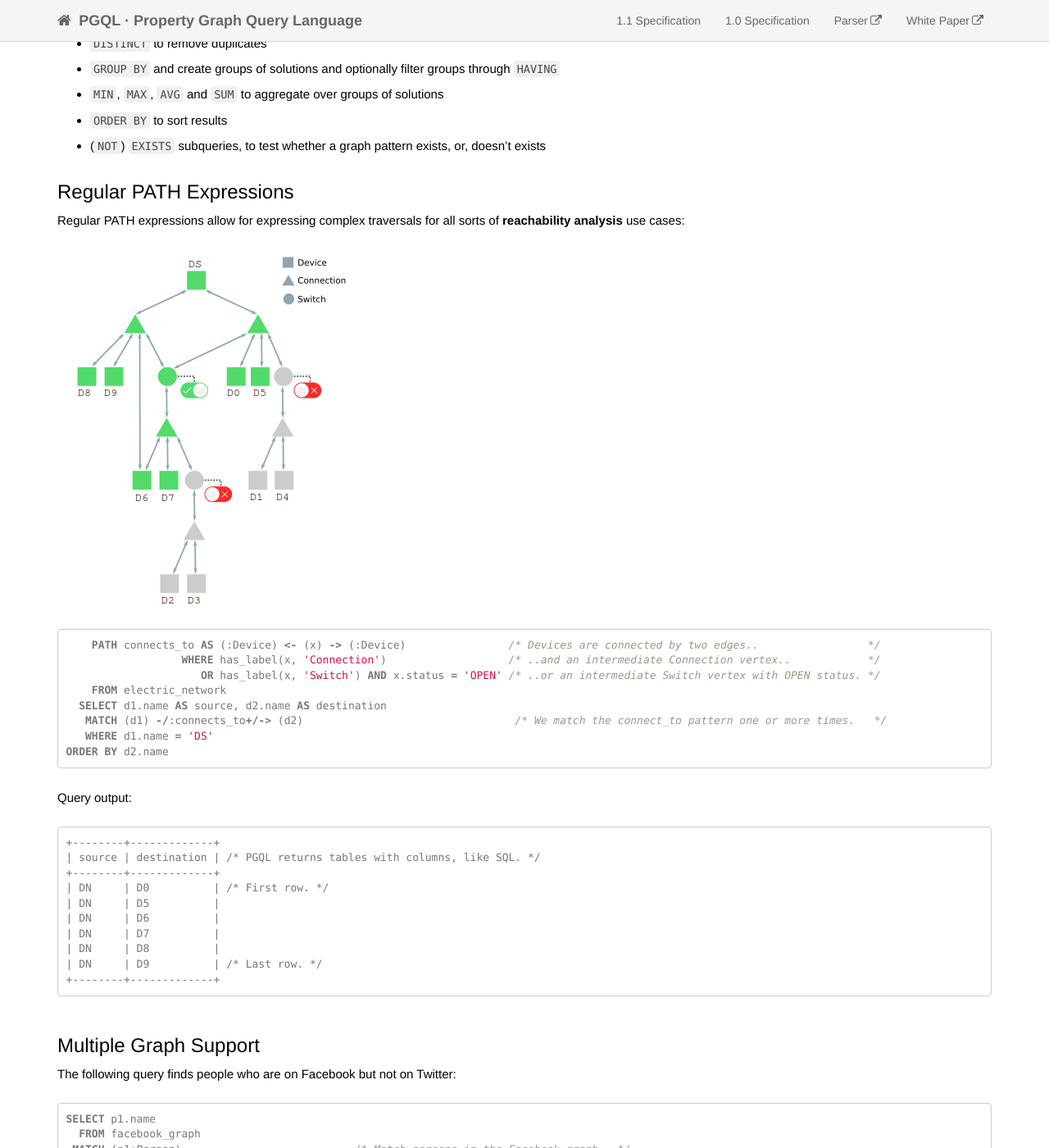
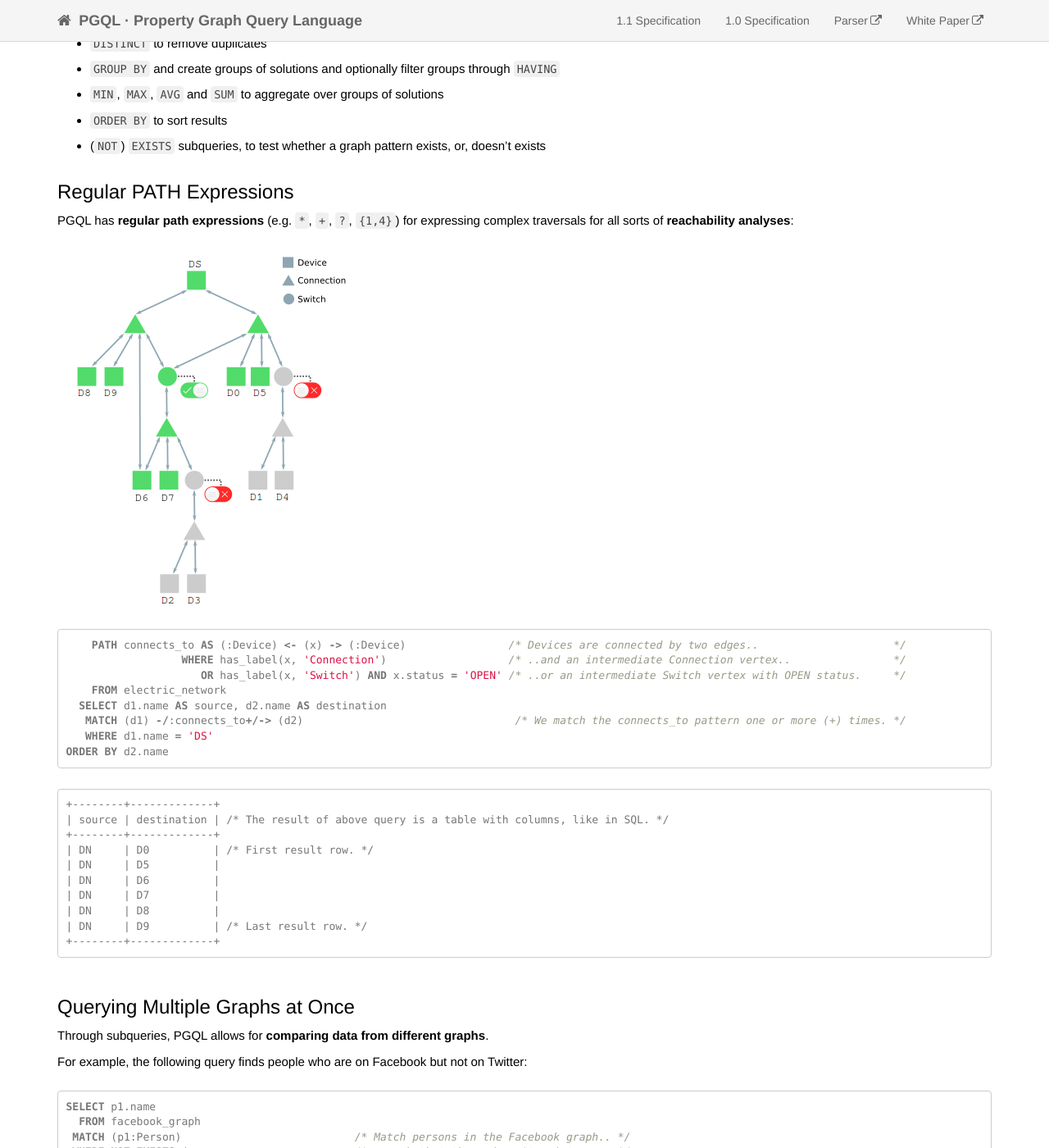
Before and after one commit to oracle/pgql-lang, a Jekyll site: the page built from index.md, in a window 1280 px wide and 1400 px high, scrolled down 844 px. Shown: the whole window at 82% size. Built offline with Jekyll 4.4.1, drawn with Linux system fonts in a browser that asks for light colours; nearby versions of some CDN libraries; comment, search, counter and statistics services are not loaded; some of the changed text lies outside the part shown.

Commit message:
minor improvements to home page

````diff
--- a/index.md
+++ b/index.md
@@ -23,11 +23,11 @@ For a detailed specification of PGQL, see [PGQL 1.1 Specification](spec/1.1/).
 Graph Pattern Matching
 ----------------------
 
-PGQL uses ASCII-art syntax for matching __vertices__, __edges__, and __paths__:
+PGQL uses ASCII-art syntax for matching vertices, edges, and paths:
 
- * `(n:Person)` matches a vertex (node) `n` with label `Person`
- * `-[e:friend_of]->` matches an edge `e` with label `friend_of`
- * `-/:friend_of+/->` matches a path consisting of one or more (`+`) edges, each with label `friend_of`
+ * `(n:Person)` matches a __vertex__ (node) `n` with label `Person`
+ * `-[e:friend_of]->` matches an __edge__ `e` with label `friend_of`
+ * `-/:friend_of+/->` matches a __path__ consisting of one or more (`+`) edges, each with label `friend_of`
 
 SQL Capabilities
 -------------------
@@ -43,39 +43,39 @@ PGQL has the following SQL-like capabilities:
 Regular PATH Expressions
 ------------------------
 
-Regular PATH expressions allow for expressing complex traversals for all sorts of __reachability analysis__ use cases:
+PGQL has __regular path expressions__ (e.g. `*`, `+`, `?`, `{1,4}`) for expressing complex traversals for all sorts of __reachability analyses__:
 
 {% include image.html file="example_graphs/electric_network.png" %}
 
 ```sql
-    PATH connects_to AS (:Device) <- (x) -> (:Device)                /* Devices are connected by two edges..                 */
-                  WHERE has_label(x, 'Connection')                   /* ..and an intermediate Connection vertex..            */
-                     OR has_label(x, 'Switch') AND x.status = 'OPEN' /* ..or an intermediate Switch vertex with OPEN status. */
+    PATH connects_to AS (:Device) <- (x) -> (:Device)                /* Devices are connected by two edges..                     */
+                  WHERE has_label(x, 'Connection')                   /* ..and an intermediate Connection vertex..                */
+                     OR has_label(x, 'Switch') AND x.status = 'OPEN' /* ..or an intermediate Switch vertex with OPEN status.     */
     FROM electric_network
   SELECT d1.name AS source, d2.name AS destination
-   MATCH (d1) -/:connects_to+/-> (d2)                                 /* We match the connect_to pattern one or more times.   */
+   MATCH (d1) -/:connects_to+/-> (d2)                                 /* We match the connects_to pattern one or more (+) times. */
    WHERE d1.name = 'DS'
 ORDER BY d2.name
 ```
 
-Query output:
-
 ```
 +--------+-------------+
-| source | destination | /* PGQL returns tables with columns, like SQL. */
+| source | destination | /* The result of above query is a table with columns, like in SQL. */
 +--------+-------------+
-| DN     | D0          | /* First row. */
+| DN     | D0          | /* First result row. */
 | DN     | D5          |
 | DN     | D6          |
 | DN     | D7          |
 | DN     | D8          |
-| DN     | D9          | /* Last row. */
+| DN     | D9          | /* Last result row. */
 +--------+-------------+
 ```
 
-Multiple Graph Support
+Querying Multiple Graphs at Once
 -----------------------
-The following query finds people who are on Facebook but not on Twitter:
+Through subqueries, PGQL allows for __comparing data from different graphs__.
+
+For example, the following query finds people who are on Facebook but not on Twitter:
 
 ```sql
 SELECT p1.name
````
Also changed, not shown: other parts of index.md (+1 -1 lines), pages/pgql-1.1-spec.md (+3 -3 lines).
